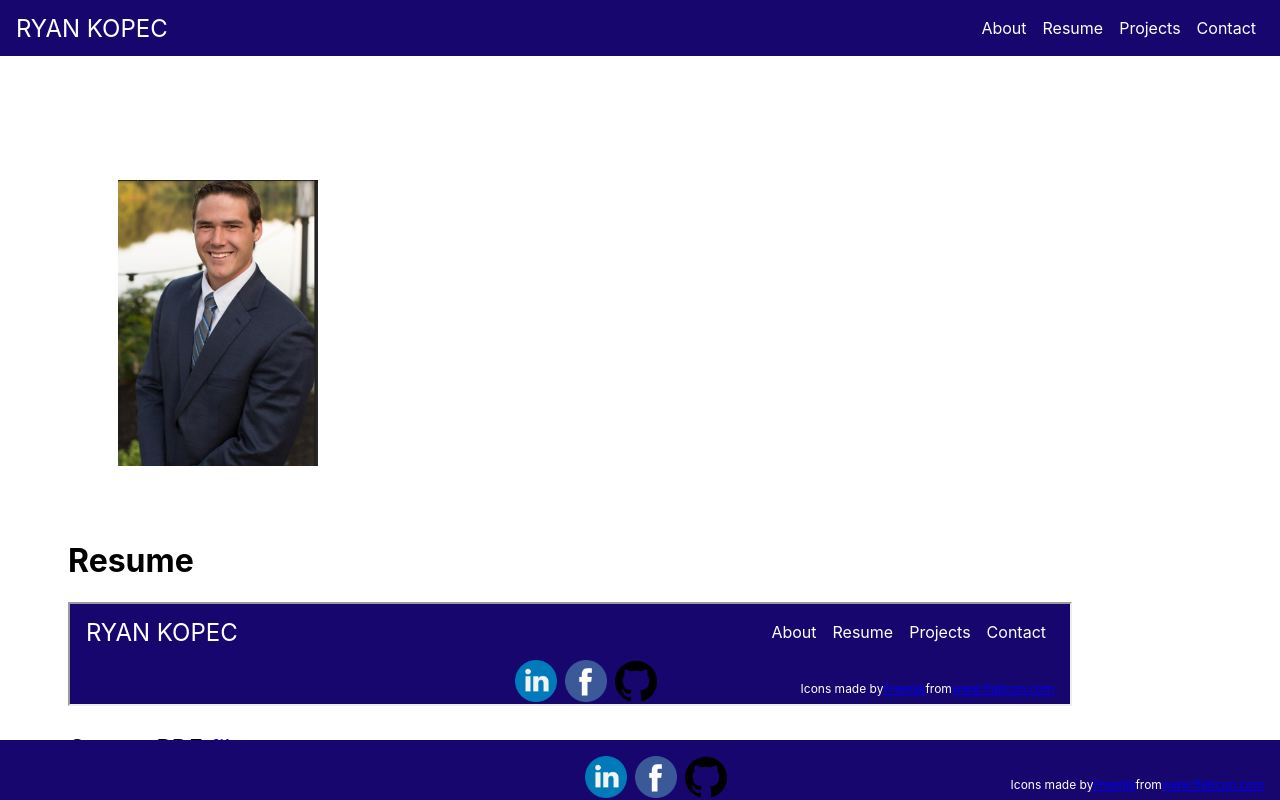
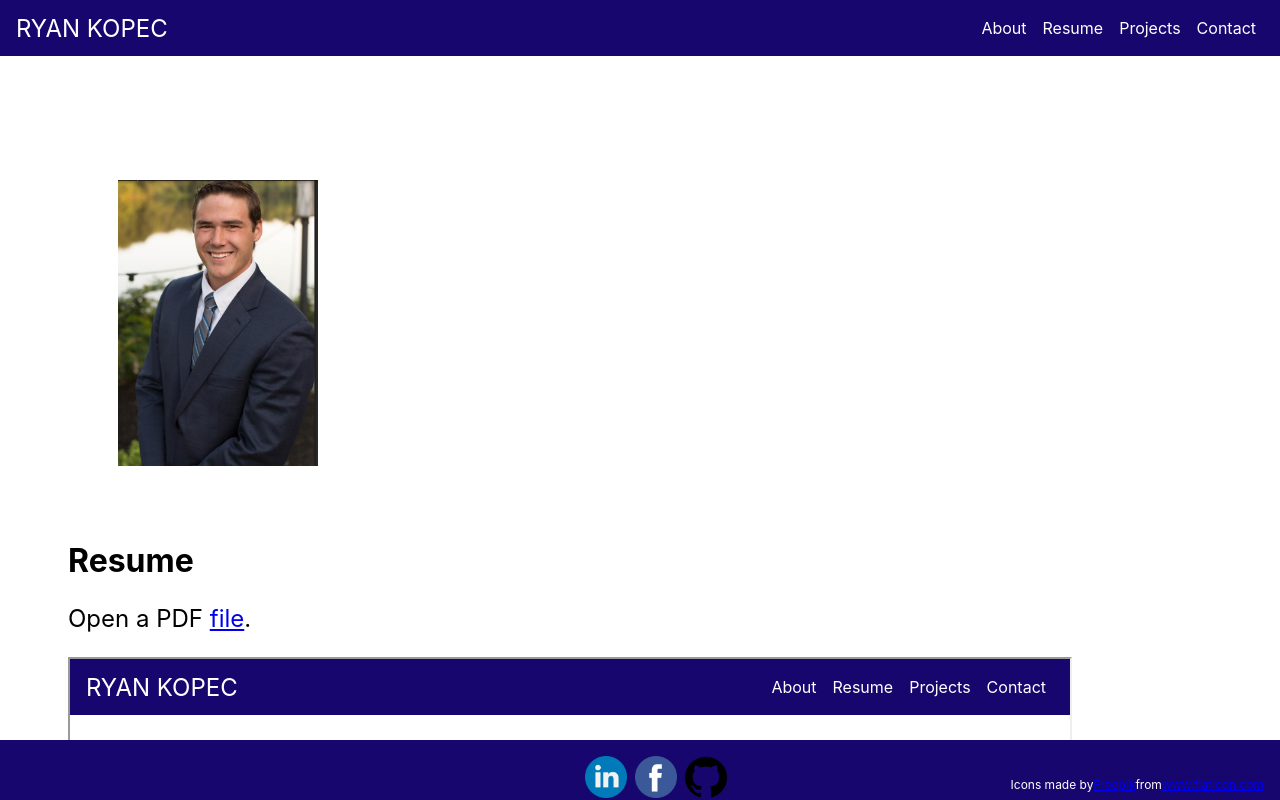
Before and after one commit to rkopec91/portfolio, a React (Create React App) app: page /about in a window 1280 px wide. Both pictures are taken after a click on the link "Resume". Shown: the top 800 px of the page. Built offline with nearby package versions, Linux system fonts and the light colour scheme.

Commit message:
Set resume dimensions to fit page

```diff
--- a/src/Components/Main/Main.css
+++ b/src/Components/Main/Main.css
@@ -5,4 +5,5 @@
 }
 .main {
     padding-bottom: 100px;
+    height: 100%;
 }
--- /dev/null
+++ b/src/Components/Main/Resume/Resume.css
@@ -0,0 +1,8 @@
+.resume {
+    height: 100%;
+    padding-bottom: 60px;
+}
+
+iframe {
+    height: 100%;
+}
--- a/src/Components/Main/Resume/Resume.js
+++ b/src/Components/Main/Resume/Resume.js
@@ -1,11 +1,13 @@
 import React from "react"
+import './Resume.css'
 
 const Resume = (props) => {
   return (
-    <div>
+    <div className="resume">
       <h1>Resume</h1>
+      <p>Open a PDF <a href="Ryan_Kopec_Resume.pdf">file</a>.</p>
       <iframe src='Ryan_Kopec_Resume.pdf' height="100" width="1000"></iframe>
-      <p>Open a PDF <a href="Ryan_Kopec_Resume.pdf">file</a>.</p>
+
     </div>
   )
 }
--- a/src/index.css
+++ b/src/index.css
@@ -1,5 +1,10 @@
 html {
   height: 100%;
+}
+
+#root {
+  height: 100%;
+  padding-bottom: 60px;
 }
 
 body {
```
